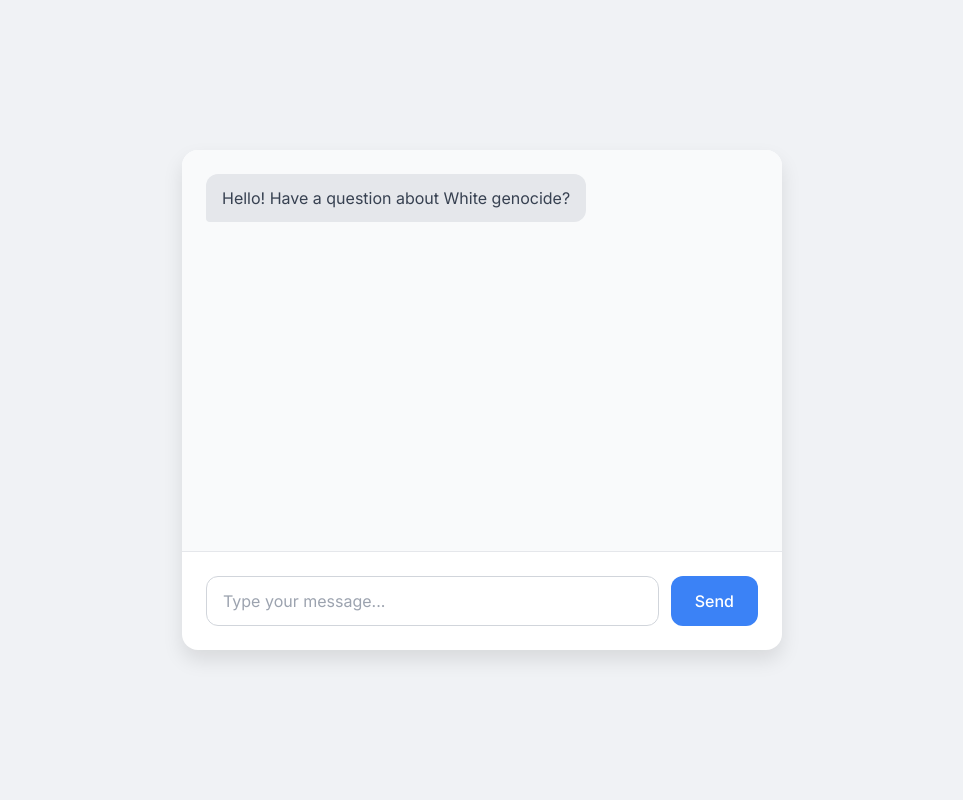
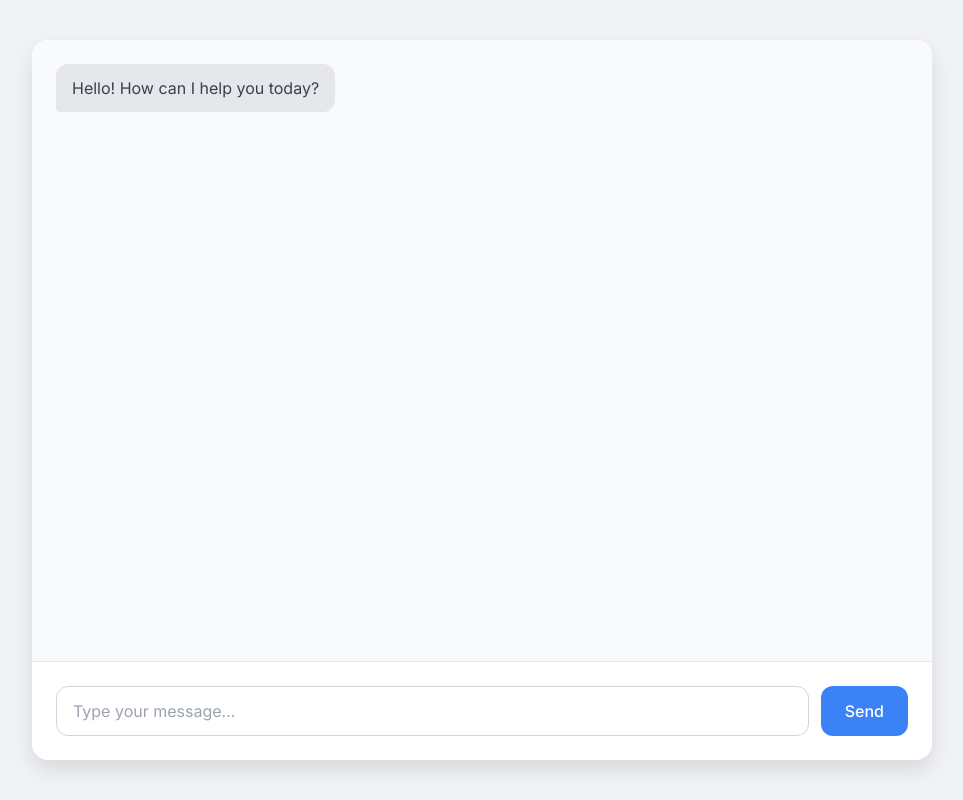
Before and after one commit to cptProWhite/chat, a plain HTML site: page index.html in a window 1280 px wide. Shown: the whole page, without its empty margins (158-1121 px from the left). Drawn offline with nearby package versions, Linux system fonts and the light colour scheme.

Commit message:
Update index.html

```diff
--- a/index.html
+++ b/index.html
@@ -14,7 +14,7 @@
             display: flex;
             justify-content: center;
             align-items: center;
-            min-height: 100vh;
+            min-height: 100vh; /* Ensure body takes full viewport height */
             margin: 0;
             padding: 20px;
             box-sizing: border-box;
@@ -23,23 +23,22 @@
             background-color: #ffffff;
             border-radius: 1rem; /* Rounded corners */
             box-shadow: 0 10px 20px rgba(0, 0, 0, 0.1);
-            width: 100%;
-            max-width: 600px;
+            width: 90%; /* Take 90% of viewport width */
+            max-width: 900px; /* Max width for larger screens */
+            height: 90vh; /* Take 90% of viewport height */
             display: flex;
             flex-direction: column;
             overflow: hidden;
-            min-height: 500px; /* Minimum height for the chat window */
         }
         .chat-messages {
-            flex-grow: 1;
+            flex-grow: 1; /* Allow messages area to grow and fill available space */
             padding: 1.5rem;
-            overflow-y: auto;
+            overflow-y: auto; /* Enable vertical scrolling */
             display: flex;
             flex-direction: column;
             gap: 1rem;
             background-color: #f9fafb;
-            /* Added fixed height for scrolling */
-            height: 400px; /* Set a fixed height for the scrollable area */
+            /* Removed fixed height, flex-grow handles sizing */
         }
         .message {
             max-width: 80%;
@@ -64,6 +63,7 @@
             padding: 1.5rem;
             border-top: 1px solid #e5e7eb;
             gap: 0.75rem;
+            flex-shrink: 0; /* Prevent input area from shrinking */
         }
         .chat-input {
             flex-grow: 1;
@@ -140,7 +140,7 @@
     <div class="chat-container">
         <div class="chat-messages" id="chat-messages">
             <!-- Chat messages will be appended here -->
-            <div class="message bot">Hello! Have a question about White genocide?</div>
+            <div class="message bot">Hello! How can I help you today?</div>
         </div>
         <div class="chat-input-area">
             <input type="text" id="user-input" class="chat-input" placeholder="Type your message...">
@@ -260,8 +260,10 @@
                 currentChat.push({ role: 'user', parts: [{ text: prompt }] });
 
 
-                // The API key is automatically provided by the Canvas environment.
-                // Do not hardcode or prompt for it.
+                // IMPORTANT: Replace "YOUR_GOOGLE_AI_STUDIO_API_KEY" with your actual API key.
+                // You can get your API key from Google AI Studio: https://aistudio.google.com/app/apikey
+                // For production applications, it's recommended to use a backend server to proxy API calls
+                // to keep your API key secure and not exposed in client-side code.
                 const apiKey = "AIzaSyB9napN7nAeFitka4w5u7EMKz3IASLo4ao"; // Leave this empty, Canvas will inject the key.
                 const apiUrl = `https://generativelanguage.googleapis.com/v1beta/models/gemini-2.5-flash:generateContent?key=${apiKey}`;
 
```
